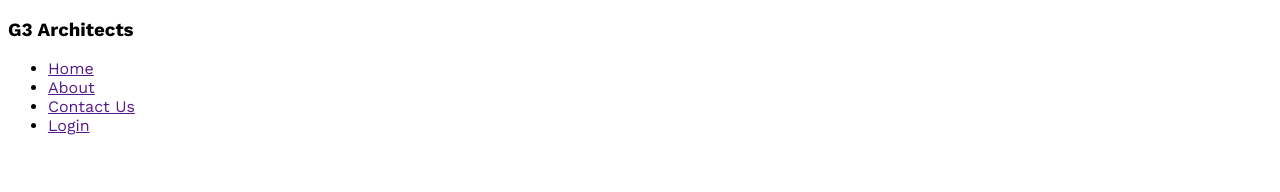
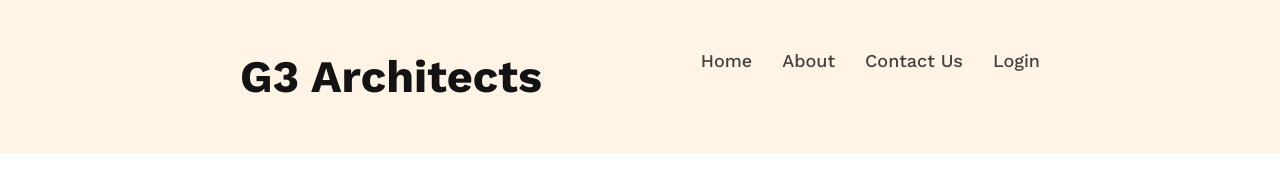
Before and after one commit to mhmitas/g-3-architects-website, a plain HTML site: page index.html in a window 1280 px wide. Drawn offline with nearby package versions, Linux system fonts and the light colour scheme.

Commit message:
added nav styles

```diff
--- a/index.html
+++ b/index.html
@@ -9,7 +9,7 @@
 <body>
     <header>
         <nav>
-            <h3>G3 Architects</h3>
+            <h3 class="nav-title">G3 Architects</h3>
             <ul>
                 <li><a href="">Home</a></li>
                 <li><a href="">About</a></li>
--- a/styles/architect.css
+++ b/styles/architect.css
@@ -3,4 +3,41 @@
 
 * {
     font-family: 'Work Sans', sans-serif;
+    margin: 0;
+    padding: 0;
 }
+
+/* header styles */
+header {
+    background: rgba(255, 144, 14, 0.10);
+    padding: 50px 240px;
+}
+
+nav {
+    display: flex;
+    justify-content: space-between;
+}
+
+.nav-title {
+    color: #131313;
+    text-align: center;
+    font-size: 45px;
+    font-weight: 700;
+}
+
+nav>ul {
+    display: flex;
+    gap: 30px;
+}
+
+nav li {
+    list-style: none;
+}
+
+nav li a {
+    text-decoration: none;
+    color: #424242;
+    text-align: center;
+    font-size: 18px;
+    font-weight: 500;
+}
```
